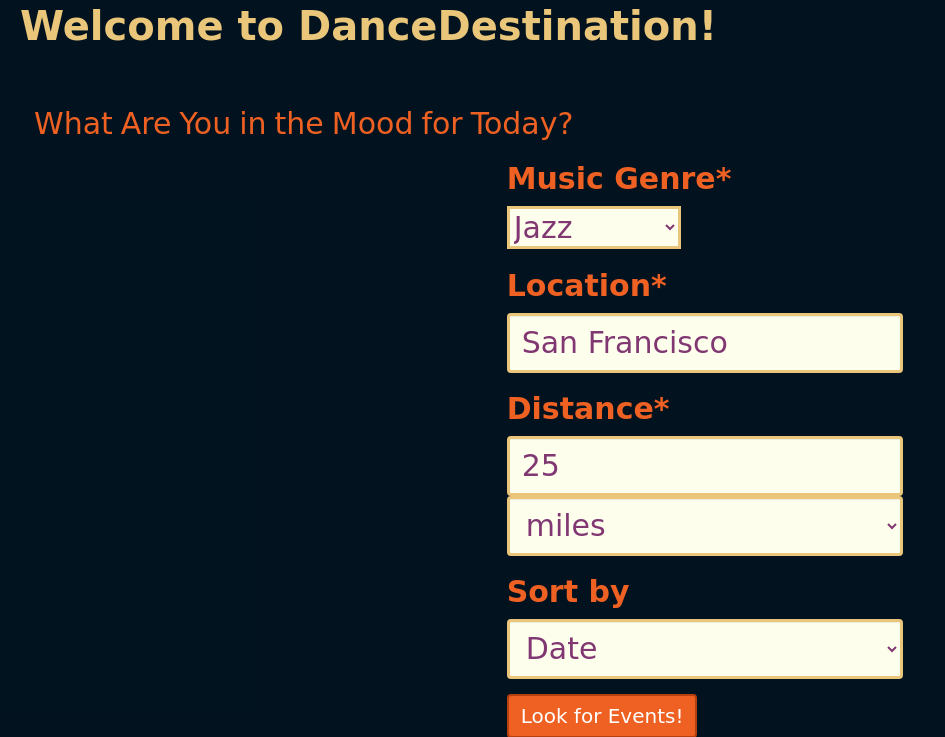
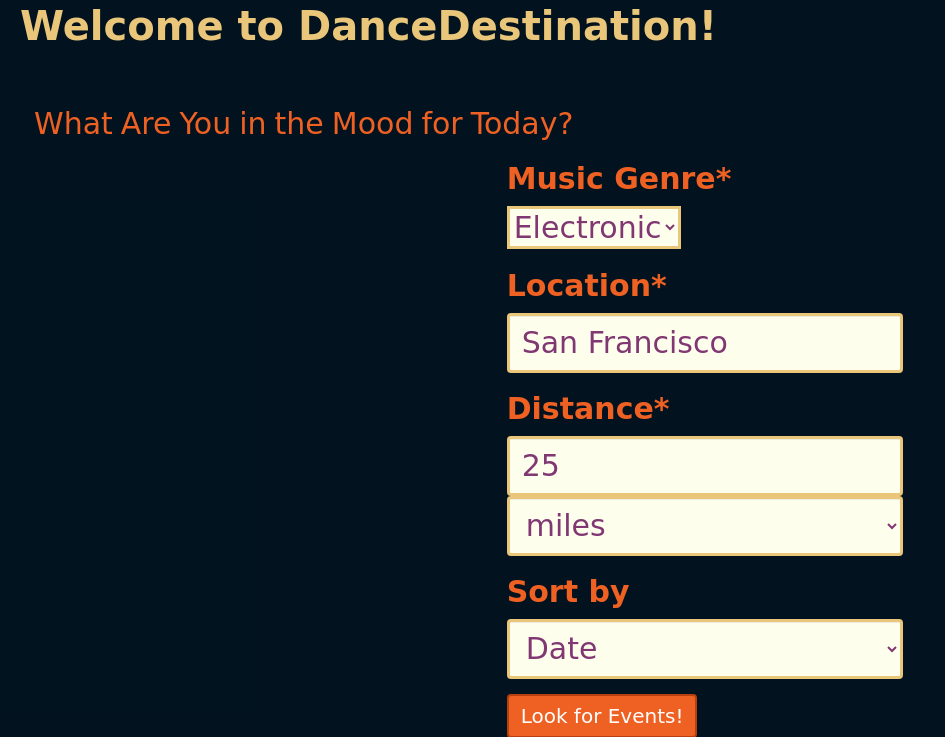
Before and after one commit to Bahar61/DanceDestination, a Flask app: page / in a window 1280 px wide. Shown: the part 307-1044 px from the top of the page, without its empty margins (0-945 px from the left). Run offline with Flask 2, Linux system fonts and the light colour scheme; some libraries are stand-ins or nearby versions; some web fonts are replaced.

Commit message:
made Electronic first choice on landing page.

```diff
--- a/templates/dance_destination.html
+++ b/templates/dance_destination.html
@@ -27,13 +27,13 @@
             <div class='form-group'>
                 <label for='music_genre'>Music Genre*</label>
                 <select name='genre'>
+                    <option value='Electronic'>Electronic</option>
                     <option value='Jazz'>Jazz</option>
                     <option value='Latin'>Latin</option>
                     <option value='Tango'>Tango</option>
                     <option value='Salsa'>Salsa</option>
                     <option value='African'>African</option>
                     <option value='Hip Hop'>Hip Hop</option>
-                    <option value='Electronic'>Electronic</option>
                 </select>
             </div>
             <div class='form-group'>
```
